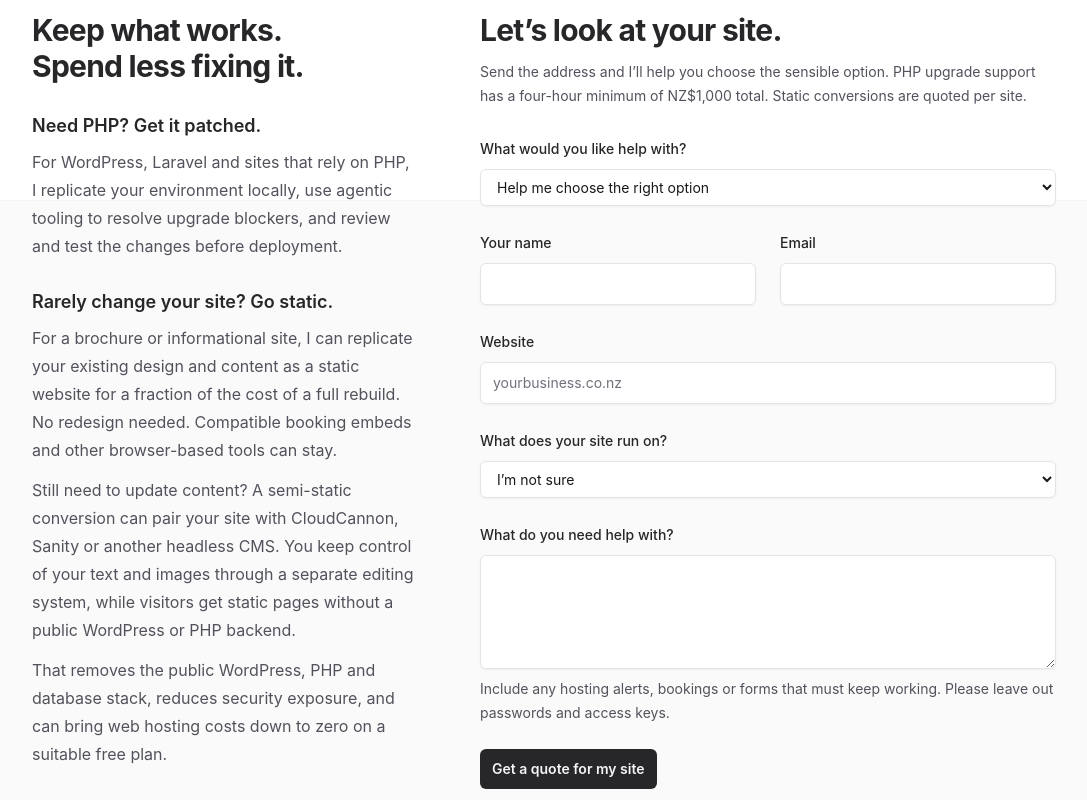
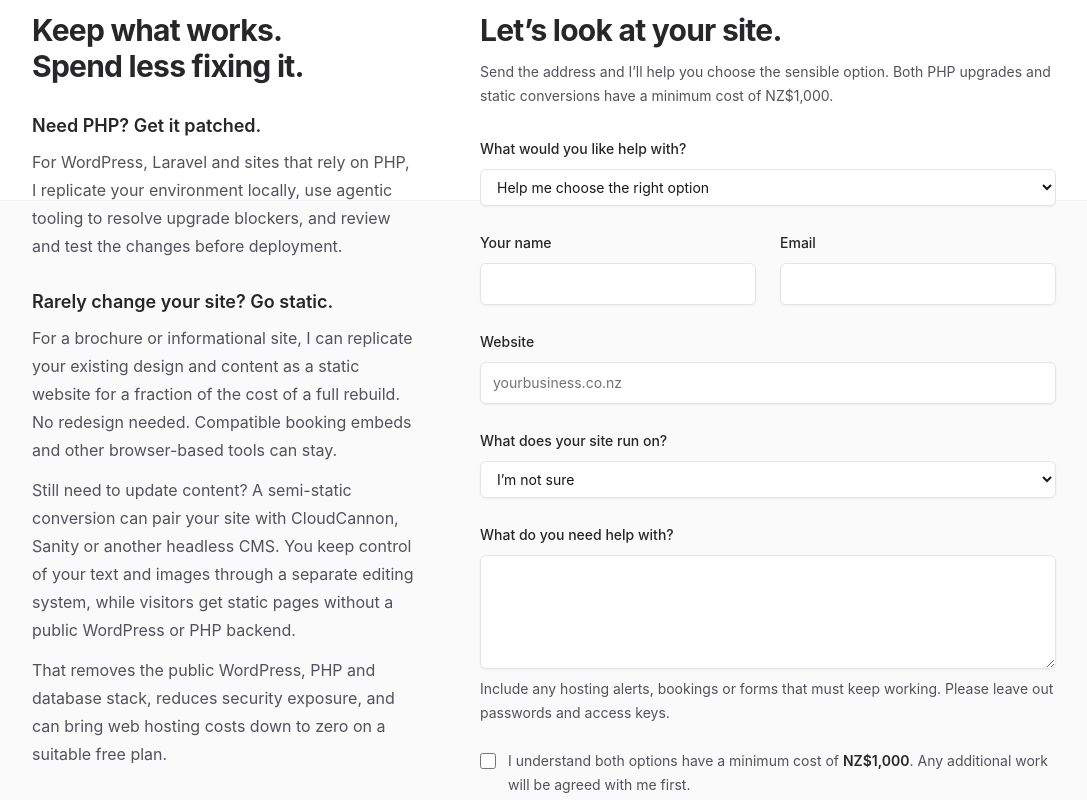
Before and after one commit to carlaiau/home, a Next.js app: page /php2shell-updating in a window 1280 px wide. Shown: the part 600-1400 px from the top of the page, without its empty margins (96-1183 px from the left). Built offline with nearby package versions, Linux system fonts and the light colour scheme.

Commit message:
content: set shared NZD 1000 minimum for both services

```diff
--- a/src/app/php2shell-updating/PhpSupportForm.tsx
+++ b/src/app/php2shell-updating/PhpSupportForm.tsx
@@ -14,7 +14,6 @@ import {
 export function PhpSupportForm() {
   const router = useRouter()
   const [status, setStatus] = useState<'idle' | 'submitting' | 'error'>('idle')
-  const [service, setService] = useState('not-sure')
   const errorRef = useRef<HTMLParagraphElement>(null)
 
   async function handleSubmit(event: FormEvent<HTMLFormElement>) {
@@ -73,7 +72,6 @@ export function PhpSupportForm() {
           label="What would you like help with?"
           name="service"
           defaultValue="not-sure"
-          onChange={(event) => setService(event.target.value)}
           className="sm:col-span-2"
           options={[
             { label: 'Help me choose the right option', value: 'not-sure' },
@@ -138,23 +136,21 @@ export function PhpSupportForm() {
             </span>
           }
         />
-        {service === 'php-upgrade' && (
         <CheckboxField
           name="minimum-engagement"
-            value="Acknowledged: 4-hour minimum, NZD 1000 total"
+          value="Acknowledged: minimum cost NZD 1000 for PHP upgrades or static conversions"
           required
           className="sm:col-span-2"
           label={
             <>
-                I understand PHP upgrade support has a minimum engagement of{' '}
+              I understand both options have a minimum cost of{' '}
               <strong className="font-semibold text-zinc-800 dark:text-zinc-100">
-                  4 hours, NZ$1,000 total
+                NZ$1,000
               </strong>
               . Any additional work will be agreed with me first.
             </>
           }
         />
-        )}
         <div className="sm:col-span-2">
           <Button
             type="submit"
--- a/src/app/php2shell-updating/page.tsx
+++ b/src/app/php2shell-updating/page.tsx
@@ -135,9 +135,9 @@ export default function Php2Shell() {
               Let’s look at your site.
             </h2>
             <p className="mt-3 mb-7 text-sm leading-6 text-zinc-600 dark:text-zinc-400">
-              Send the address and I’ll help you choose the sensible option. PHP
-              upgrade support has a four-hour minimum of NZ$1,000 total. Static
-              conversions are quoted per site.
+              Send the address and I’ll help you choose the sensible option.
+              Both PHP upgrades and static conversions have a minimum cost of
+              NZ$1,000.
             </p>
             <PhpSupportForm />
           </div>
```
Lines whose indentation alone changed are shown as unchanged.
